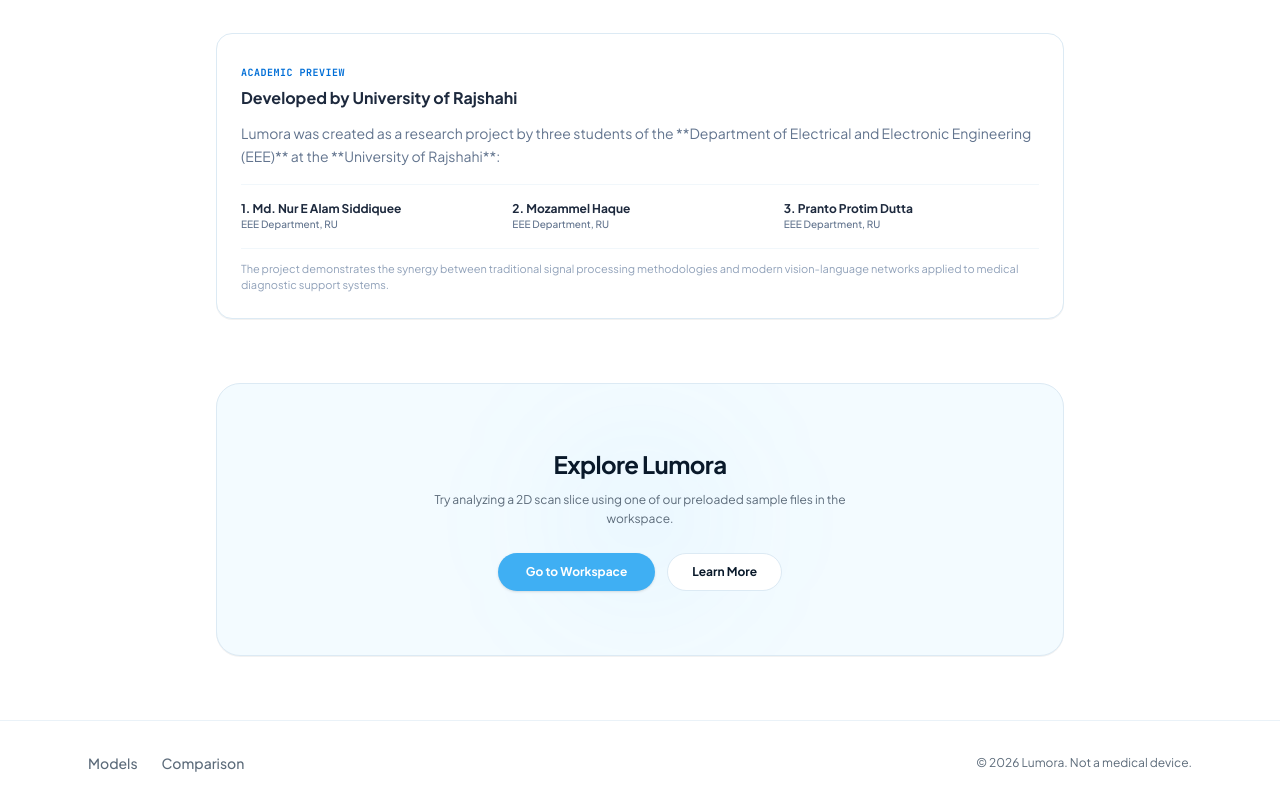
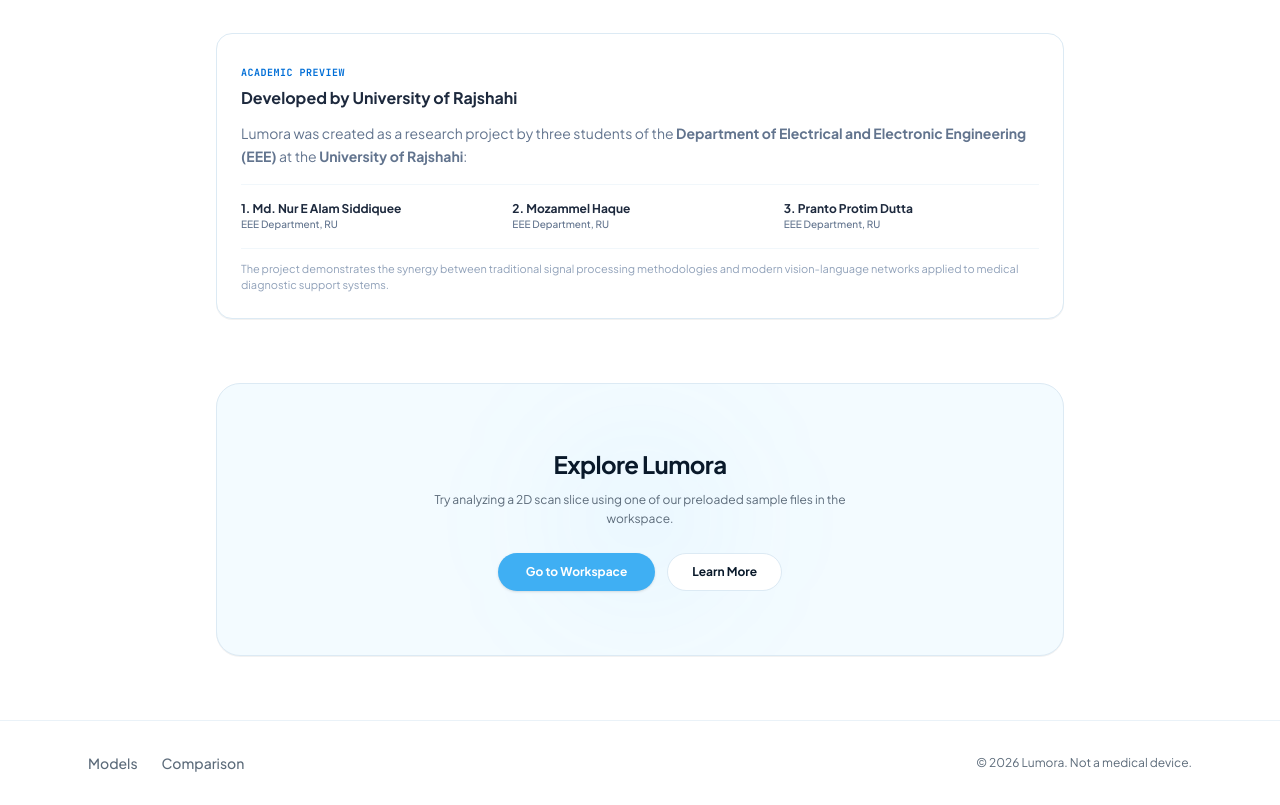
Before and after one commit to Md-Nur/Lumora, a Next.js app in the folder lumora-web/frontend/: page /about in a window 1280 px wide. Shown: the part 1240-2045 px from the top of the page. Built offline with nearby package versions, Linux system fonts and the light colour scheme.

Commit message:
fix: correct HTML formatting for emphasis in About page content

```diff
--- a/lumora-web/frontend/src/app/about/page.tsx
+++ b/lumora-web/frontend/src/app/about/page.tsx
@@ -127,7 +127,7 @@
               Developed by University of Rajshahi
             </h2>
             <p className="mt-3 text-xs sm:text-sm text-slate-500 leading-relaxed">
-              Lumora was created as a research project by three students of the **Department of Electrical and Electronic Engineering (EEE)** at the **University of Rajshahi**:
+              Lumora was created as a research project by three students of the <strong>Department of Electrical and Electronic Engineering (EEE)</strong> at the <strong>University of Rajshahi</strong>:
             </p>
 
             {/* Student list */}
```
